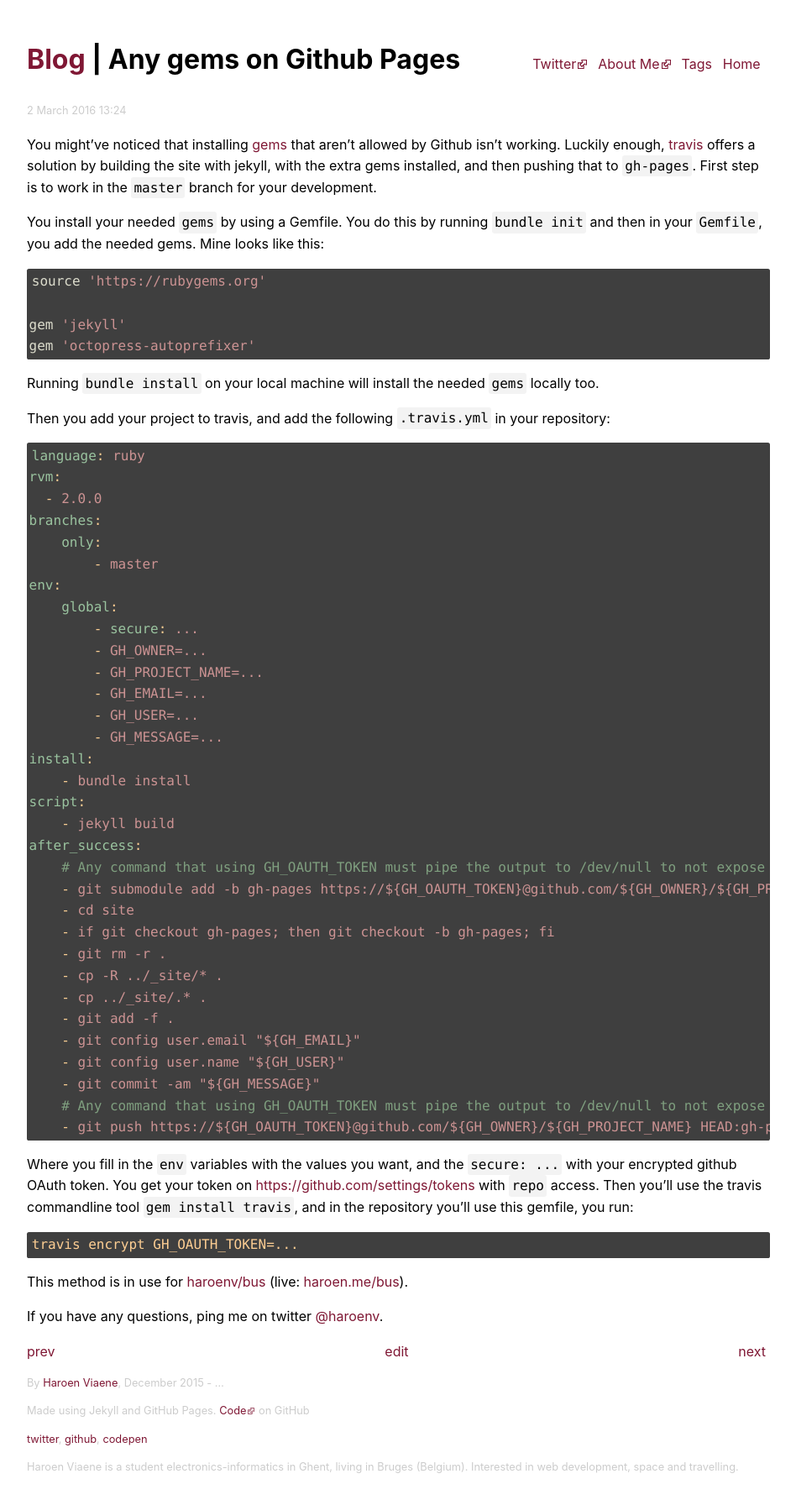
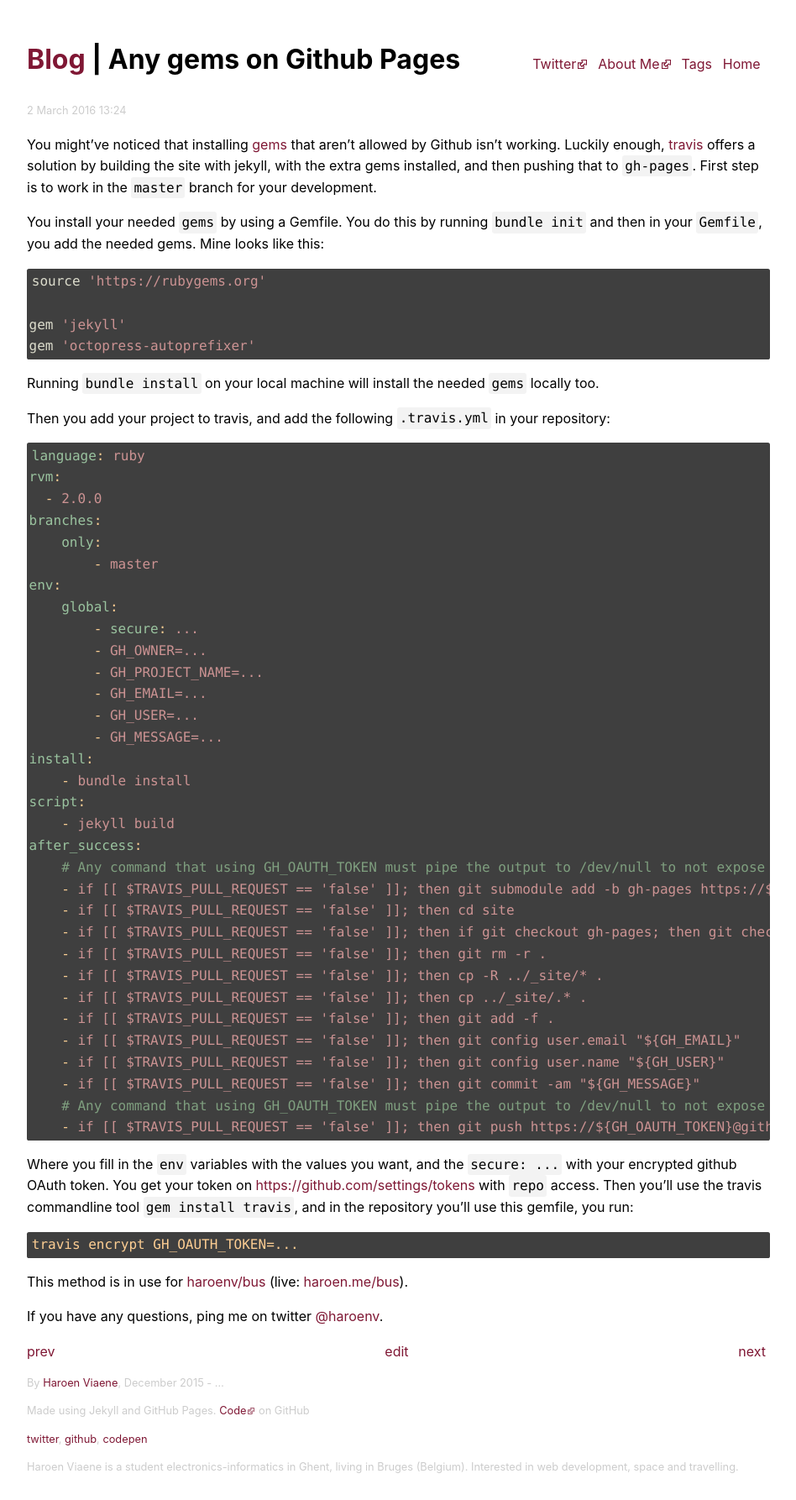
Before and after one commit to Haroenv/blog, a Jekyll site: the page built from _posts/2016-3-2-gems-on-github-pages.md, in a window 1280 px wide. Shown: the whole page at 84% size, without its empty margins (168-1116 px from the left). Built offline with Jekyll 4.4.1, drawn with Linux system fonts in a browser that asks for light colours; comment, search, counter and statistics services are not loaded.

Commit message:
more secure things without creating a separate script

````diff
--- a/_posts/2016-3-2-gems-on-github-pages.md
+++ b/_posts/2016-3-2-gems-on-github-pages.md
@@ -9,18 +9,18 @@
 
 You install your needed `gems` by using a Gemfile. You do this by running `bundle init` and then in your `Gemfile`, you add the needed gems. Mine looks like this:
 
-{% highlight ruby %}
+```ruby
 source 'https://rubygems.org'
 
 gem 'jekyll'
 gem 'octopress-autoprefixer'
-{% endhighlight %}
+```
 
 Running `bundle install` on your local machine will install the needed `gems` locally too.
 
 Then you add your project to travis, and add the following `.travis.yml` in your repository:
 
-{% highlight yaml %}
+```yaml
 language: ruby
 rvm:
   - 2.0.0
@@ -41,19 +41,19 @@
     - jekyll build
 after_success:
     # Any command that using GH_OAUTH_TOKEN must pipe the output to /dev/null to not expose your oauth token
-    - git submodule add -b gh-pages https://${GH_OAUTH_TOKEN}@github.com/${GH_OWNER}/${GH_PROJECT_NAME} site > /dev/null 2>&1
-    - cd site
-    - if git checkout gh-pages; then git checkout -b gh-pages; fi
-    - git rm -r .
-    - cp -R ../_site/* .
-    - cp ../_site/.* .
-    - git add -f .
-    - git config user.email "${GH_EMAIL}"
-    - git config user.name "${GH_USER}"
-    - git commit -am "${GH_MESSAGE}"
+    - if [[ $TRAVIS_PULL_REQUEST == 'false' ]]; then git submodule add -b gh-pages https://${GH_OAUTH_TOKEN}@github.com/${GH_OWNER}/${GH_PROJECT_NAME} site > /dev/null 2>&1
+    - if [[ $TRAVIS_PULL_REQUEST == 'false' ]]; then cd site
+    - if [[ $TRAVIS_PULL_REQUEST == 'false' ]]; then if git checkout gh-pages; then git checkout -b gh-pages; fi
+    - if [[ $TRAVIS_PULL_REQUEST == 'false' ]]; then git rm -r .
+    - if [[ $TRAVIS_PULL_REQUEST == 'false' ]]; then cp -R ../_site/* .
+    - if [[ $TRAVIS_PULL_REQUEST == 'false' ]]; then cp ../_site/.* .
+    - if [[ $TRAVIS_PULL_REQUEST == 'false' ]]; then git add -f .
+    - if [[ $TRAVIS_PULL_REQUEST == 'false' ]]; then git config user.email "${GH_EMAIL}"
+    - if [[ $TRAVIS_PULL_REQUEST == 'false' ]]; then git config user.name "${GH_USER}"
+    - if [[ $TRAVIS_PULL_REQUEST == 'false' ]]; then git commit -am "${GH_MESSAGE}"
     # Any command that using GH_OAUTH_TOKEN must pipe the output to /dev/null to not expose your oauth token
-    - git push https://${GH_OAUTH_TOKEN}@github.com/${GH_OWNER}/${GH_PROJECT_NAME} HEAD:gh-pages > /dev/null 2>&1
-{% endhighlight %}
+    - if [[ $TRAVIS_PULL_REQUEST == 'false' ]]; then git push https://${GH_OAUTH_TOKEN}@github.com/${GH_OWNER}/${GH_PROJECT_NAME} HEAD:gh-pages > /dev/null 2>&1
+```
 
 Where you fill in the `env` variables with the values you want, and the `secure: ...` with your encrypted github OAuth token. You get your token on <https://github.com/settings/tokens> with `repo` access. Then you'll use the travis commandline tool `gem install travis`, and in the repository you'll use this gemfile, you run:
 
````
Also changed, not shown: _posts/2016-3-2-gulp-on-github-pages.md (+13 -13 lines).
